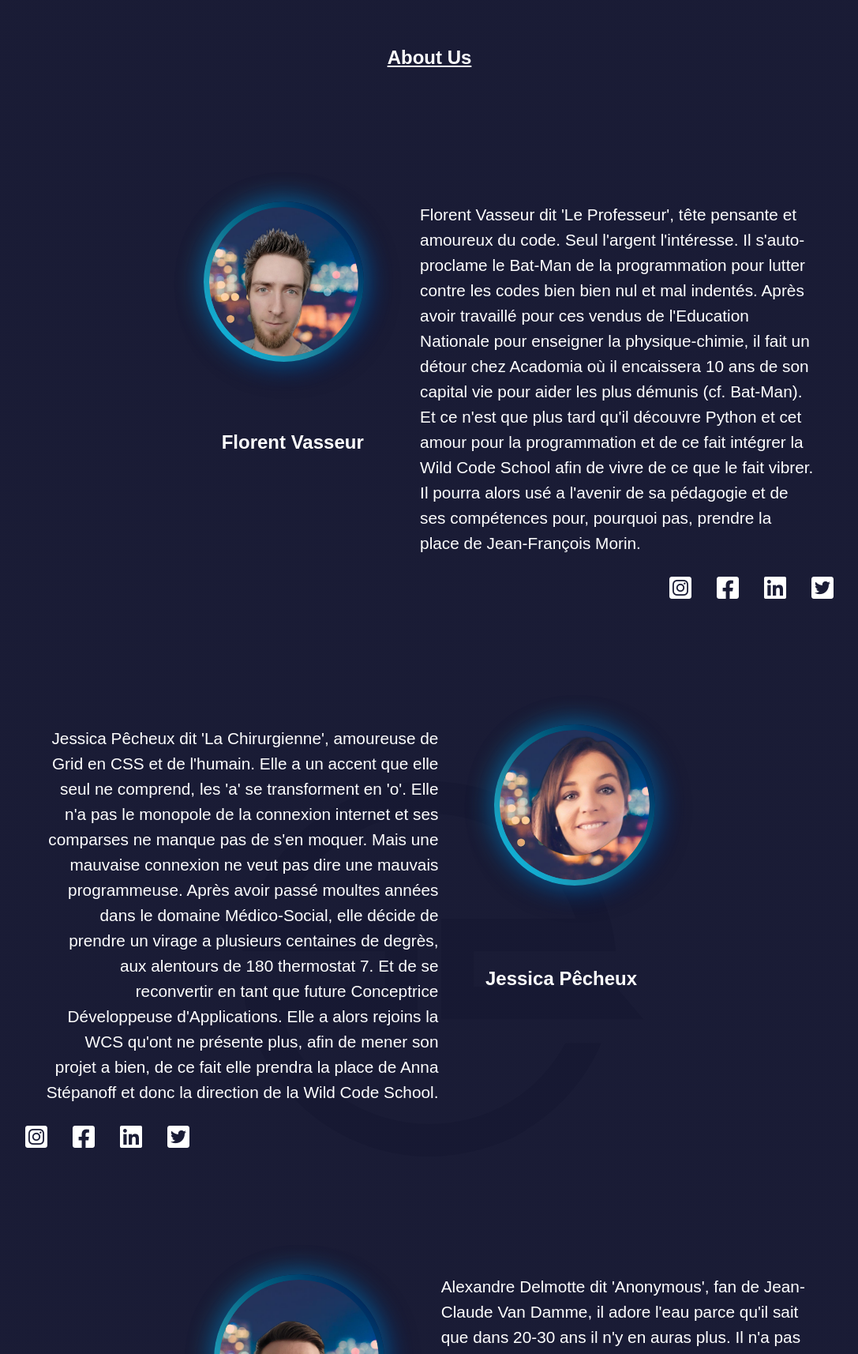
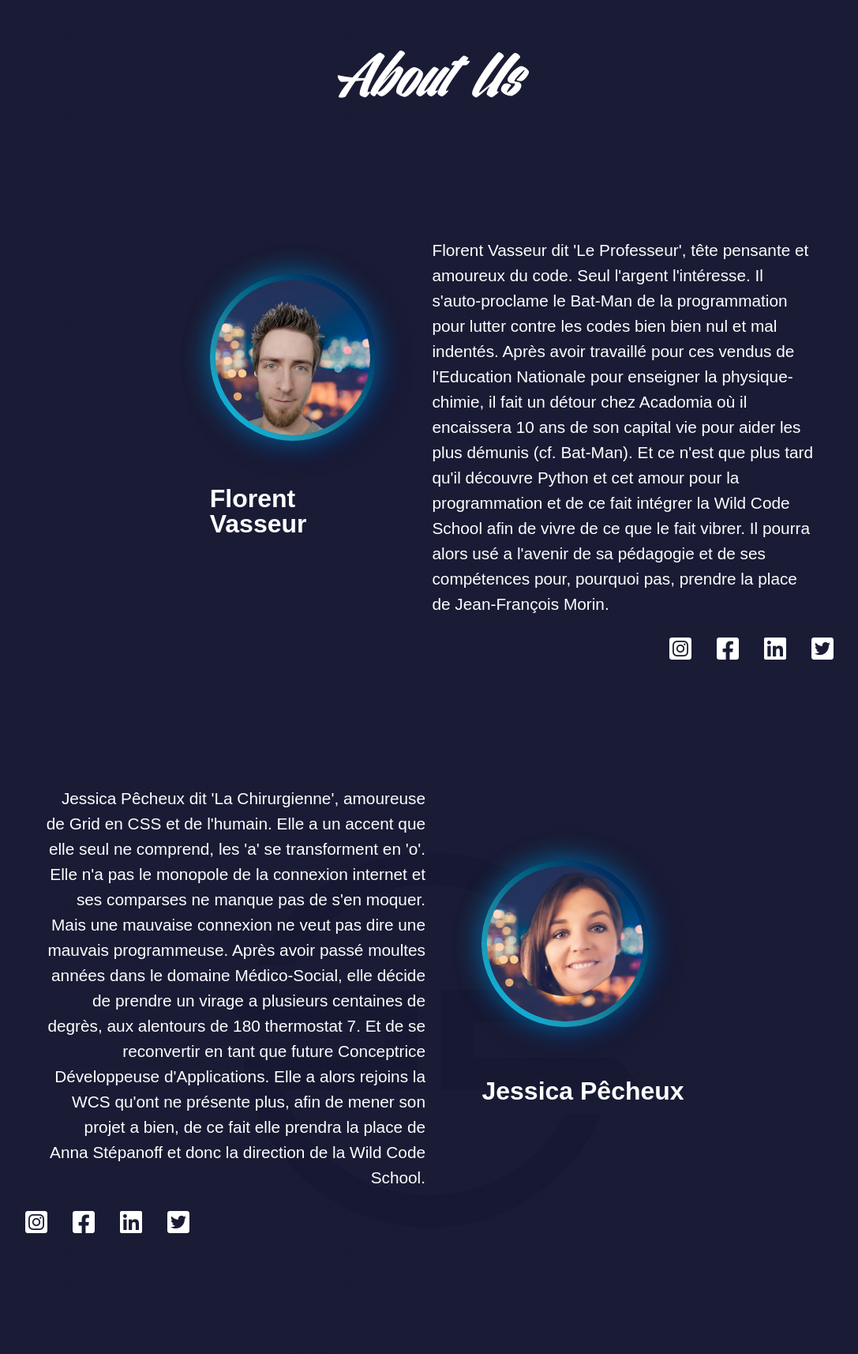
Before and after one commit to Florent-V/WCS_Projet_01_Tech_NEws, a PHP site: page /about_us.php in a window 1280 px wide. Shown: the part 120-1834 px from the top of the page at 79% size, without its empty margins (96-1183 px from the left). Run offline with PHP 8.4, Linux system fonts and the light colour scheme; some libraries are stand-ins or nearby versions.

Commit message:
grand final

```diff
--- a/style/style_aboutus.css
+++ b/style/style_aboutus.css
@@ -11,12 +11,14 @@ main {
 }
 
 h1 {
+    font-family: ventography;
     color: var(--font-color-1);
-    font-size: var(--spacing-3);
+    font-size: calc(var(--main-title)*2);
     text-align: center;
     margin-top: 4%;
     margin-bottom: 4%;
-    text-decoration: underline var(--font-color-1);
+    font-weight: 100;
+    line-height: 0.8;
 }
 
 section {
@@ -51,9 +53,7 @@ div > i:hover {
     linear-gradient(45deg, rgb(11, 4, 57), rgb(8, 172, 201)) border-box;
     border: 3px solid transparent;
     border-radius: 5px;
-    box-shadow: #1D9AF2;
-    -webkit-box-shadow: 0px 0px 300px 19px rgba(35,205,235,1);
-    -moz-box-shadow: 0px 0px 300px 19px rgba(35,205,235,1);
+    box-shadow: 0px 0px 30px 5px rgba(0, 208, 255, 0.39), 5px 5px 30px 7px #060241a2 ;
     box-shadow: 0px 0px 300px 19px rgba(35,205,235,1);;
 }
 
@@ -71,8 +71,9 @@ div > i:hover {
 
 .florentv > h2 {
     grid-area: h;
-    margin-left: 55% ;
+    margin-left: 50% ;
     padding-bottom: 20%;
+    font-size: var(--sub-title);
 }
 
 .florentv > p {
@@ -84,10 +85,8 @@ div > i:hover {
 
 .florentv > img {
     grid-area: img;
-    margin: var(--spacing-5);
-    margin-left: 50%;
+    margin: 15% auto auto 50%;
     max-width: 45%;
-    margin-top: 5%;
     border-radius:50% ;
     background: linear-gradient(to right top, #05c8f9, #0db8e2,
                                 #14a8cc, #1998b6, #1d88a1,
@@ -117,15 +116,15 @@ div > i:hover {
 }
 .jessicap > h2 {
     grid-area: h;
-    margin-right: 55%;
-    padding-bottom: 20%
+    margin-right: var(--spacing-5);
+    padding-bottom: 20%;
+    font-size: var(--sub-title);
+    margin-left: 5%;
 }
 .jessicap > img {
     grid-area: img;
     max-width: 45%;
-    margin: var(--spacing-5);
-    margin-right: 50%;
-    margin-top: 5%;
+    margin: 25% 50% auto auto;
     border-radius:50% ;
     background: linear-gradient(to right top, #05c8f9, #0db8e2,
                                 #14a8cc, #1998b6, #1d88a1,
@@ -149,8 +148,9 @@ div > i:hover {
 }
 .alexandred > h2 {
     grid-area: h;
-    margin-left: 55% ;
+    margin-left: var(--spacing-5) ;
     padding-right: 20px;
+    font-size: var(--sub-title);
 }
 .alexandred > p {
     grid-area: p;
@@ -160,17 +160,15 @@ div > i:hover {
 }
 .alexandred > img {
     grid-area: img;
-    margin: var(--spacing-5);
-    margin-left: 50%;
+    margin: 10% auto auto 50%;
     max-width: 45%;
-    margin-top: 5%;
     border-radius:50% ;
     background: linear-gradient(to right top, #05c8f9, #0db8e2,
     #14a8cc, #1998b6, #1d88a1,
     #107895, #056989, #005a7c,
     #004772, #003365, #001f55, #0b0742) border-box;
-border: 7px solid transparent;
-box-shadow: 0px 0px 30px 5px rgba(0, 208, 255, 0.39), 5px 5px 30px 7px #060241a2 ;
+    border: 7px solid transparent;
+    box-shadow: 0px 0px 30px 5px rgba(0, 208, 255, 0.39), 5px 5px 30px 7px #060241a2 ;
 }
 
 
@@ -193,7 +191,8 @@ box-shadow: 0px 0px 30px 5px rgba(0, 208, 255, 0.39), 5px 5px 30px 7px #060241a2
 }
 .maxenceh > h2 {
     grid-area: h;
-    margin-right: 55%;
+    margin-right: 50%;
+    font-size: var(--sub-title);
 }
 .maxenceh > img {
     grid-area: img;
@@ -223,7 +222,7 @@ box-shadow: 0px 0px 30px 5px rgba(0, 208, 255, 0.39), 5px 5px 30px 7px #060241a2
     h1{
         display: flex;
         text-align: center;
-        font-size: var(--spacing-4);
+        font-size: calc(var(--main-title)*2);
         justify-content: center;
     }
 }
```
